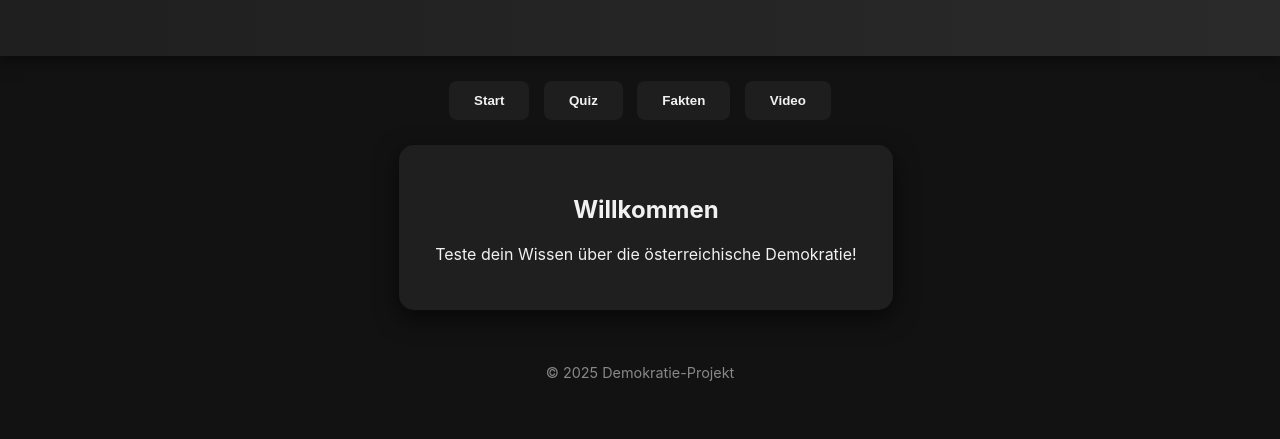
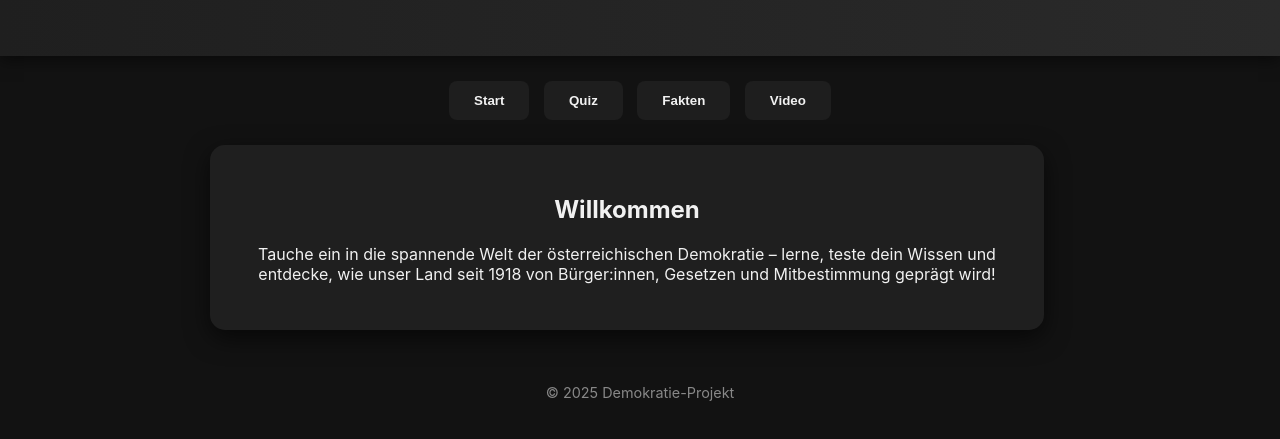
Before and after one commit to jonathan12344555/demokratie, a plain HTML site: page index.html in a window 1280 px wide. Shown: the part 131-570 px from the top of the page. Drawn offline with Linux system fonts and the light colour scheme.

Commit message:
Update index.html

```diff
--- a/index.html
+++ b/index.html
@@ -22,7 +22,7 @@
   <main>
     <section id="home" class="active">
       <h2>Willkommen</h2>
-      <p>Teste dein Wissen über die österreichische Demokratie!</p>
+      <p>Tauche ein in die spannende Welt der österreichischen Demokratie – lerne, teste dein Wissen und entdecke, wie unser Land seit 1918 von Bürger:innen, Gesetzen und Mitbestimmung geprägt wird!</p>
     </section>
 
     <section id="quiz">
```
